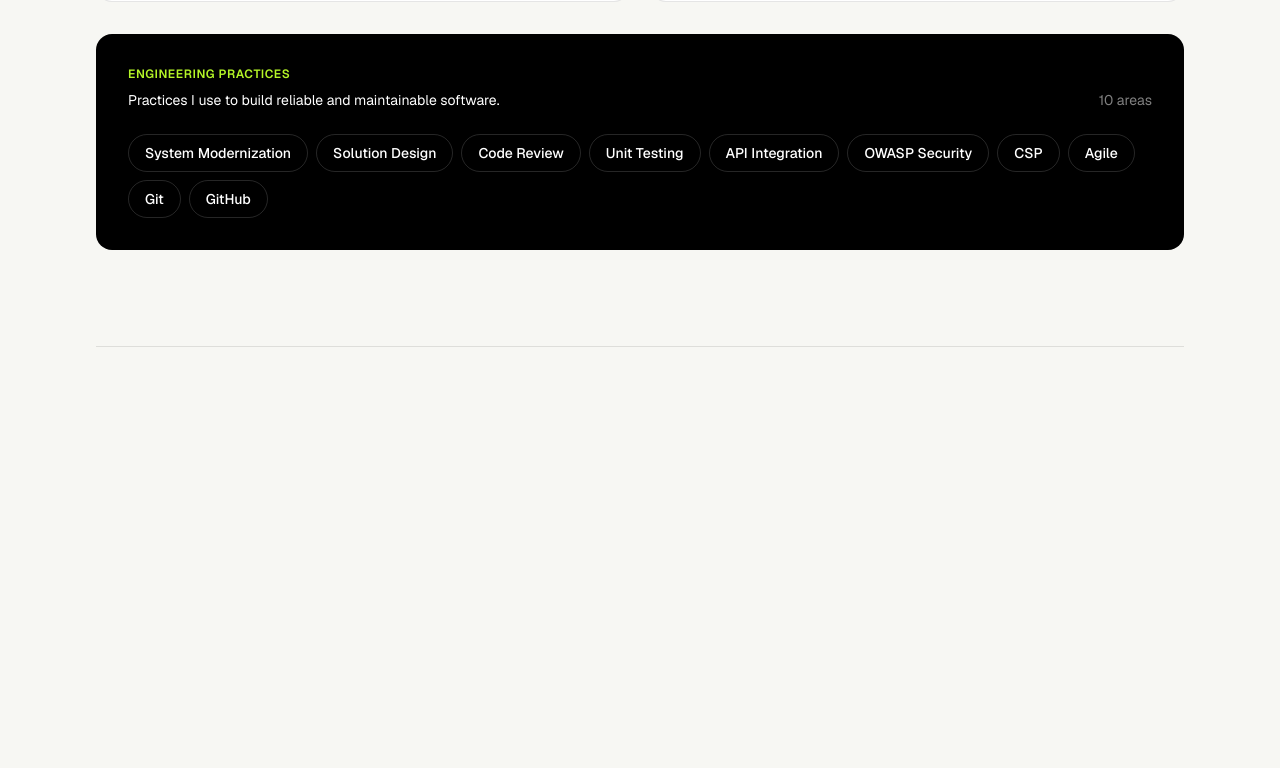
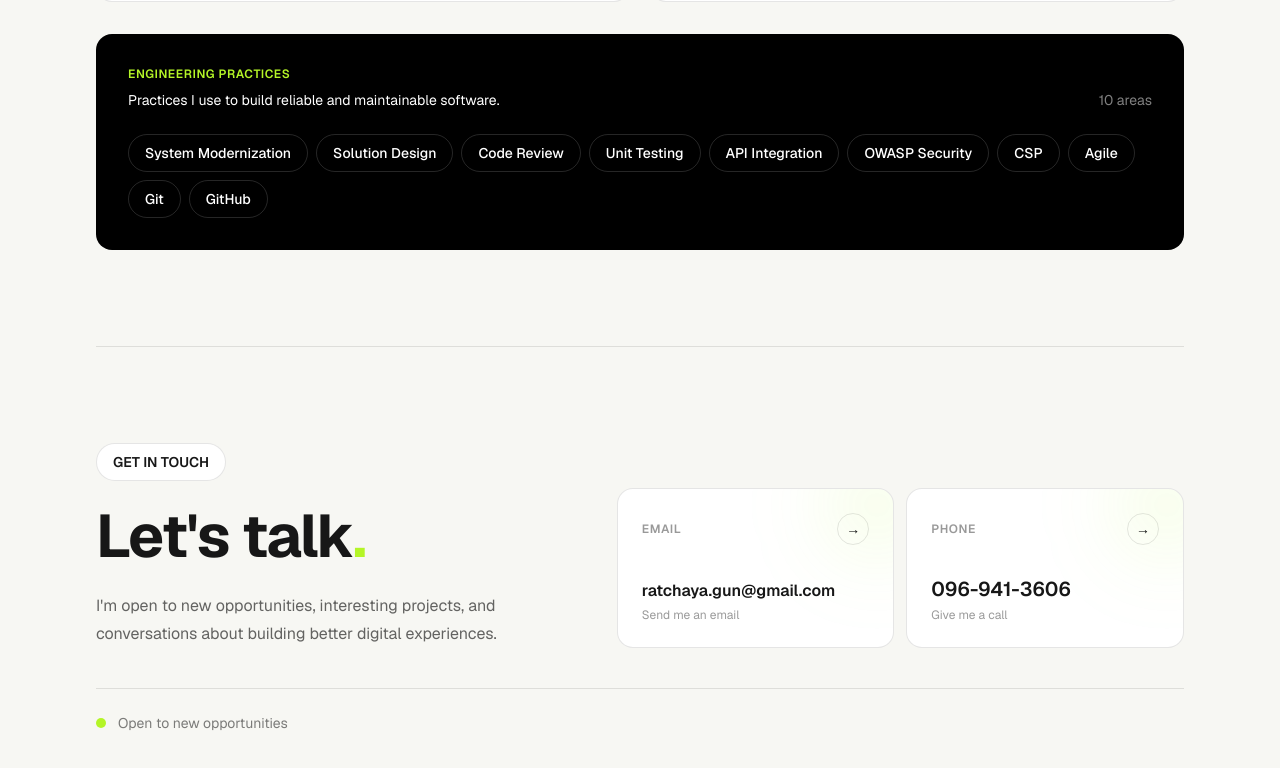
Before and after one commit to Ratchaya99/portfolio, a Next.js app: page / in a window 1280 px wide. Shown: the part 4103-4871 px from the top of the page. Before the commit the page ends 4450 px from the top, so only its background shows below. Built offline with nearby package versions, Linux system fonts and the light colour scheme.

Commit message:
feat: add contact

```diff
--- a/src/app/page.tsx
+++ b/src/app/page.tsx
@@ -1,4 +1,11 @@
-import { About, Experience, Hero, Projects, Skills } from "@/components";
+import {
+  About,
+  Contact,
+  Experience,
+  Hero,
+  Projects,
+  Skills,
+} from "@/components";
 
 export default function Home() {
   return (
@@ -9,6 +16,7 @@ export default function Home() {
         <Projects />
         <Experience />
         <Skills />
+        <Contact />
       </main>
     </div>
   );
--- /dev/null
+++ b/src/components/Contact.tsx
@@ -0,0 +1,84 @@
+export function Contact() {
+  return (
+    <section id="contact" className="border-b border-black/10 py-24">
+      <div className="grid gap-12 md:grid-cols-[1fr_1.2fr] md:items-end">
+        {/* Header */}
+        <div>
+          <span className="inline-flex rounded-full border border-black/10 bg-white px-4 py-2 text-sm font-semibold">
+            GET IN TOUCH
+          </span>
+
+          <h2 className="mt-6 text-5xl font-bold leading-[1.05] tracking-tight md:text-6xl">
+            Let&apos;s talk
+            <span className="text-primary">.</span>
+          </h2>
+
+          <p className="mt-6 max-w-md text-base leading-7 text-black/60">
+            I&apos;m open to new opportunities, interesting projects, and
+            conversations about building better digital experiences.
+          </p>
+        </div>
+
+        {/* Contact Cards */}
+        <div className="grid gap-3 sm:grid-cols-2">
+          {/* Email */}
+          <a
+            href="mailto:ratchaya.gun@gmail.com"
+            className="group relative flex min-h-40 flex-col justify-between overflow-hidden rounded-2xl border border-black/10 bg-white p-6 transition-all duration-300 hover:-translate-y-1 hover:border-primary"
+          >
+            <div className="absolute -right-10 -top-10 h-28 w-28 rounded-full bg-primary/10 blur-2xl transition-all duration-500 group-hover:bg-primary/30" />
+
+            <div className="relative flex items-center justify-between">
+              <span className="text-xs font-semibold uppercase tracking-wider text-black/40">
+                Email
+              </span>
+
+              <span className="flex h-8 w-8 items-center justify-center rounded-full border border-black/10 text-sm transition-all duration-300 group-hover:border-primary group-hover:bg-primary">
+                →
+              </span>
+            </div>
+
+            <div className="relative">
+              <p className="break-all text-base font-semibold">
+                ratchaya.gun@gmail.com
+              </p>
+
+              <p className="mt-1 text-xs text-black/40">Send me an email</p>
+            </div>
+          </a>
+
+          {/* Phone */}
+          <a
+            href="tel:0969413606"
+            className="group relative flex min-h-40 flex-col justify-between overflow-hidden rounded-2xl border border-black/10 bg-white p-6 transition-all duration-300 hover:-translate-y-1 hover:border-primary"
+          >
+            <div className="absolute -right-10 -top-10 h-28 w-28 rounded-full bg-primary/10 blur-2xl transition-all duration-500 group-hover:bg-primary/30" />
+
+            <div className="relative flex items-center justify-between">
+              <span className="text-xs font-semibold uppercase tracking-wider text-black/40">
+                Phone
+              </span>
+
+              <span className="flex h-8 w-8 items-center justify-center rounded-full border border-black/10 text-sm transition-all duration-300 group-hover:border-primary group-hover:bg-primary">
+                →
+              </span>
+            </div>
+
+            <div className="relative">
+              <p className="text-lg font-semibold md:text-xl">096-941-3606</p>
+
+              <p className="mt-1 text-xs text-black/40">Give me a call</p>
+            </div>
+          </a>
+        </div>
+      </div>
+
+      {/* Availability */}
+      <div className="mt-10 flex items-center gap-3 border-t border-black/10 pt-6">
+        <span className="h-2.5 w-2.5 rounded-full bg-primary" />
+
+        <span className="text-sm text-black/50">Open to new opportunities</span>
+      </div>
+    </section>
+  );
+}
--- a/src/components/Hero.tsx
+++ b/src/components/Hero.tsx
@@ -31,7 +31,7 @@ export function Hero() {
           </a>
 
           <a
-            href="mailto:ratchaya.gun@gmail.com"
+            href="#contact"
             className="rounded-full border border-black/15 bg-white px-6 py-3 text-sm font-semibold transition hover:bg-black/5"
           >
             Get in Touch
--- a/src/components/index.ts
+++ b/src/components/index.ts
@@ -3,3 +3,4 @@ export * from "./About";
 export * from "./Projects";
 export * from "./Experience";
 export * from "./Skills";
+export * from "./Contact";
```
